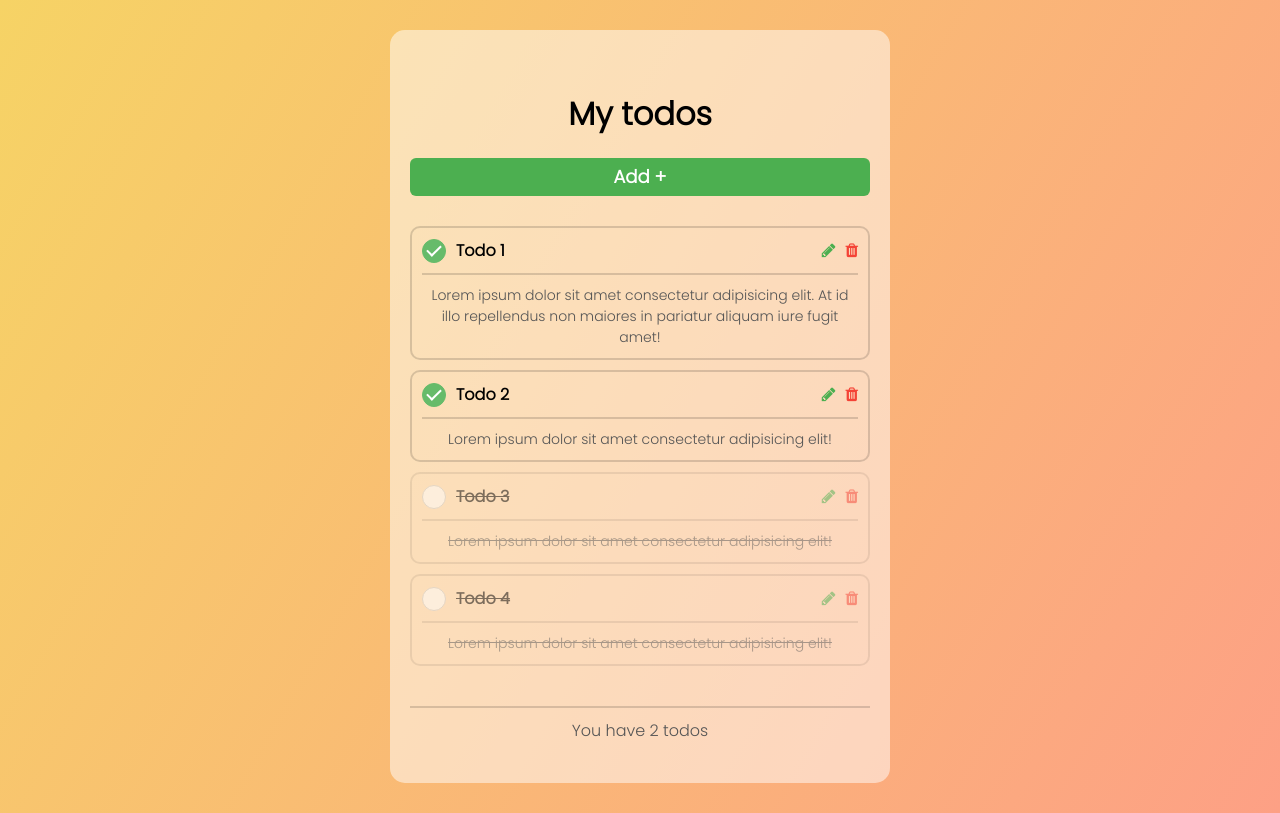
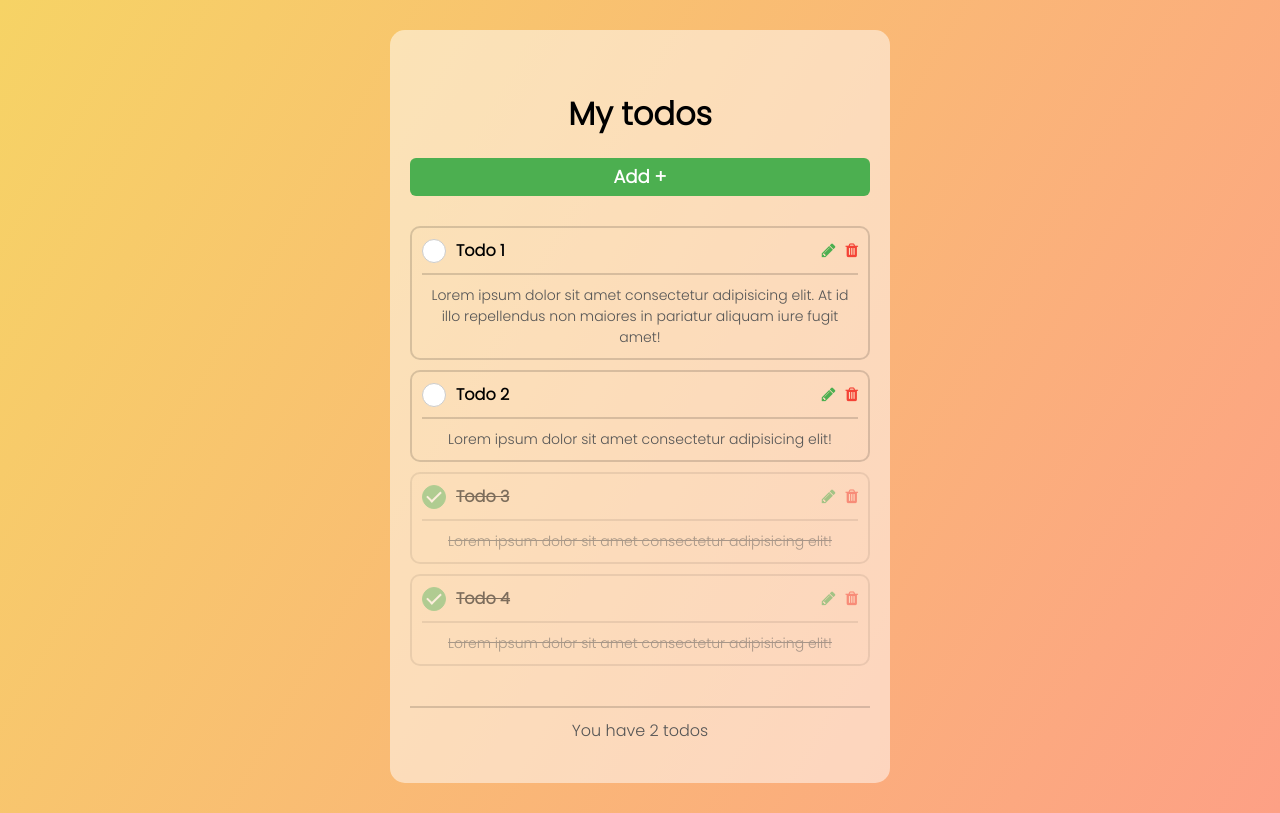
Before and after one commit to Flor77/todo, a React (Create React App) app: page / in a window 1280 px wide. Built offline with nearby package versions, Linux system fonts and the light colour scheme.

Commit message:
mod completed props

```diff
--- a/src/App.jsx
+++ b/src/App.jsx
@@ -103,7 +103,7 @@ function App() {
                 id={item.id}
                 title={item.title}
                 description={item.description}
-                completed={item.completed}
+                completed={!!item.completed}
                 editTodo={editTodo}
                 onEdit={onEdit}
               />
--- a/src/components/checkbox/CheckBox.jsx
+++ b/src/components/checkbox/CheckBox.jsx
@@ -24,7 +24,7 @@ const Checkbox = (props) => {
         type="checkbox"
       />
       <label
-        className={`checkbox ${!checked ? "checkbox--active" : ""}`}
+        className={`checkbox ${checked ? "checkbox--active" : ""}`}
         htmlFor="checkbox"
       ></label>
     </div>
```
